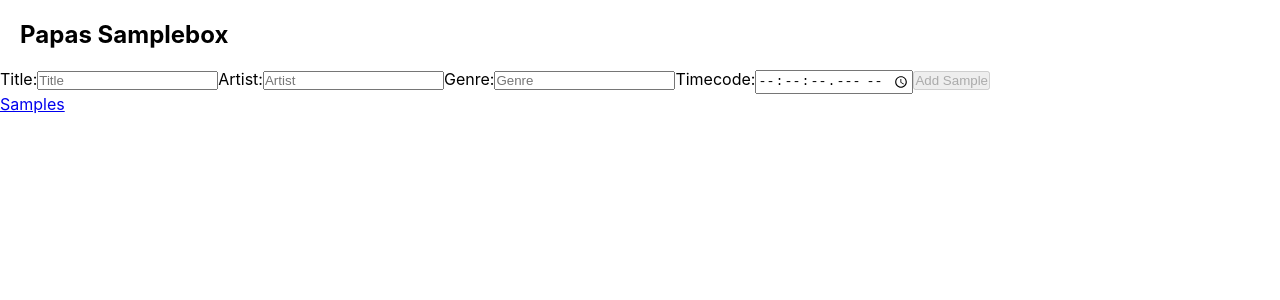
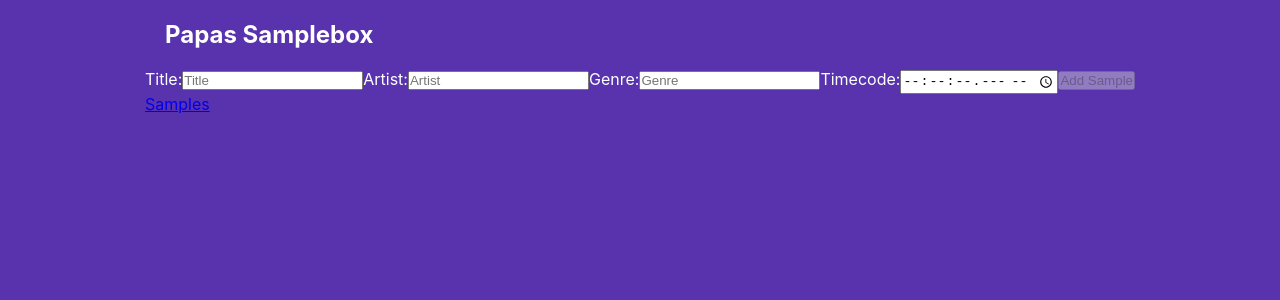
Before and after one commit to manuelpapa/todo, a React (Create React App) app: page /add in a window 1280 px wide. Shown: the top 300 px of the page. Built offline with nearby package versions, Linux system fonts and the light colour scheme.

Commit message:
Add Global-Styles

```diff
--- a/src/App.js
+++ b/src/App.js
@@ -2,9 +2,12 @@ import React from "react";
 import { BrowserRouter as Router, Switch, Route } from "react-router-dom";
 import Home from "./pages/Home";
 import AddSample from "./pages/AddSample";
+import GlobalStyles from "./GlobalStyles";
 
 function App() {
   return (
+    <>
+      <GlobalStyles />
       <Router>
         <Switch>
           <Route path="/add">
@@ -15,6 +18,7 @@ function App() {
           </Route>
         </Switch>
       </Router>
+    </>
   );
 }
 
--- /dev/null
+++ b/src/GlobalStyles.js
@@ -0,0 +1,24 @@
+import React from "react";
+import { Global, css } from "@emotion/core";
+
+function GlobalStyles() {
+  return (
+    <Global
+      styles={css`
+        *,
+        *::before,
+        *::after {
+          box-sizing: border-box;
+        }
+        body {
+          margin: 0;
+          font-family: -apple-system, BlinkMacSystemFont, "Segoe UI", "Roboto",
+            "Oxygen", "Ubuntu", "Cantarell", "Fira Sans", "Droid Sans",
+            "Helvetica Neue", sans-serif;
+        }
+      `}
+    />
+  );
+}
+
+export default GlobalStyles;
--- a/src/components/Button.js
+++ b/src/components/Button.js
@@ -1,12 +1,11 @@
 import styled from "@emotion/styled";
 
 const Button = styled.button`
-  background: #c6244f;
-  color: #770e31;
+  background: #4bc4db;
   padding: 10px;
   border-radius: 15px;
   border: none;
-  color: ${(props) => (props.disabled ? "white" : "#770e31")};
+  color: ${(props) => (props.disabled ? "white" : "#D1F5F8")};
 `;
 
 export default Button;
--- a/src/components/Container.js
+++ b/src/components/Container.js
@@ -1,8 +1,11 @@
 import styled from "@emotion/styled";
 
 const Container = styled.div`
-  padding: 20px 20px;
-  background: #dddddd;
+  display: grid;
+  align-items: center;
+  justify-content: center;
+  background: #5833ad;
+  color: #fff;
 `;
 
 export default Container;
--- a/src/pages/AddSample.js
+++ b/src/pages/AddSample.js
@@ -2,6 +2,7 @@ import "./AddSample.css";
 import React, { useState } from "react";
 import { Link } from "react-router-dom";
 import { postSamples } from "../api/fetchSamples";
+import Container from "../components/Container";
 
 export default function AddSample() {
   const [title, setTitle] = useState("");
@@ -60,7 +61,7 @@ export default function AddSample() {
   }
 
   return (
-    <>
+    <Container>
       <div className="AddSample">
         <div className="AddSample-header">
           <h2>Papas Samplebox</h2>
@@ -121,6 +122,6 @@ export default function AddSample() {
           <Link to="/">Samples</Link>
         </div>
       </div>
-    </>
+    </Container>
   );
 }
--- a/src/pages/Home.js
+++ b/src/pages/Home.js
@@ -5,13 +5,20 @@ import useAsync from "../hooks/useAsync";
 import SampleListItem from "../components/SampleListItem";
 import Container from "../components/Container";
 import styled from "@emotion/styled";
+import Button from "../components/Button";
 
-const HeaderContainer = styled(Container)`
+const FooterContainer = styled(Container)`
   display: flex;
-  flex-direction: column;
-  padding: 20px 20px;
-  background-image: var(--bg-gradient);
-  color: #770e31;
+  justify-content: center;
+
+  color: white;
+`;
+
+const AddButton = styled(Button)`
+  border-radius: 200px;
+  font-weight: 100;
+  font-size: 3rem;
+  padding: 8px 20px;
 `;
 
 export default function Home() {
@@ -19,13 +26,10 @@ export default function Home() {
 
   return (
     <Container>
-      <HeaderContainer>
-        <div>
-          <Link to="/add">Add Sample</Link>
-          {loading && <div>Loading...</div>}
-        </div>
-        <h2>Papas Samplebox</h2>
-      </HeaderContainer>
+      {loading && <div>Loading...</div>}
+
+      <h2>Papas Samplebox</h2>
+
       {error && <div>ERROR!</div>}
       {loading && <div>Loading...</div>}
       {samples?.map((sample) => (
@@ -34,6 +38,12 @@ export default function Home() {
           <i>at</i> {sample.timecode} | created {sample.createdAt}
         </SampleListItem>
       ))}
+
+      <FooterContainer>
+        <Link to="/add">
+          <AddButton>+</AddButton>
+        </Link>
+      </FooterContainer>
     </Container>
   );
 }
```
Also changed, not shown: src/components/Sample.js (added, +41 -0 lines). Lines whose indentation alone changed are shown as unchanged.
